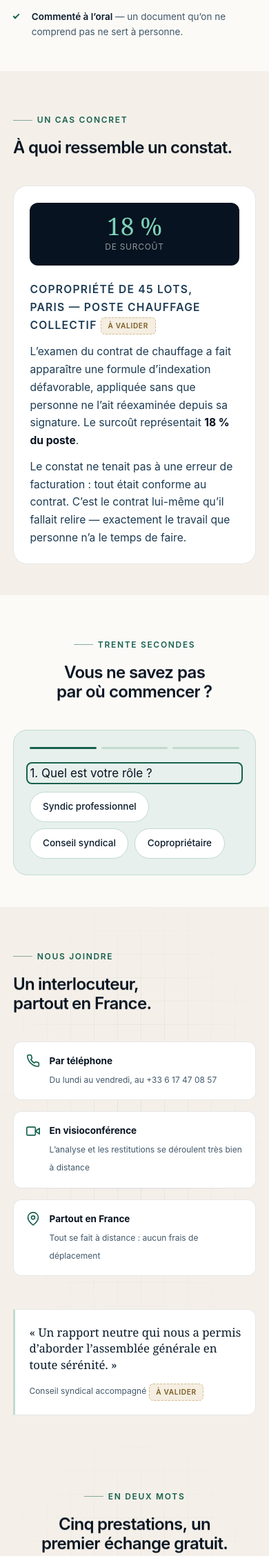
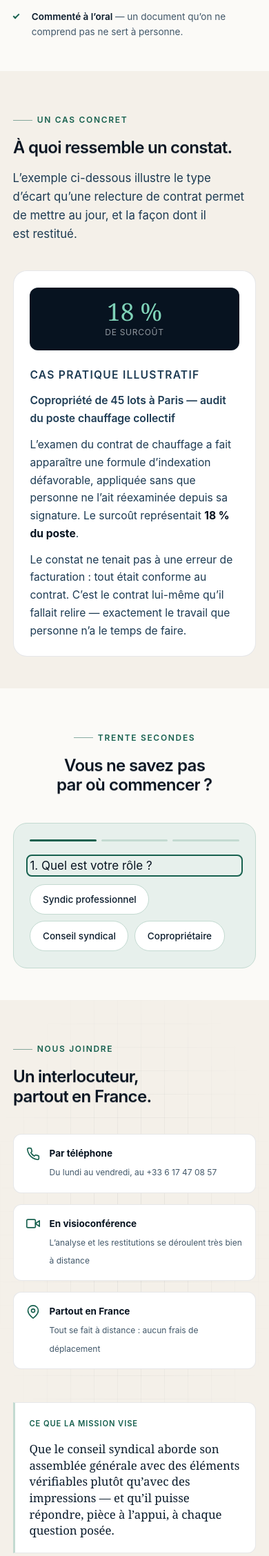
Before and after one commit to zdorsane/copro-performance-conseil, a PHP site: page / in a window 390 px wide. Shown: the part 2531-4787 px from the top of the page at 69% size. Run offline with PHP 8.4, Linux system fonts and the light colour scheme.

Commit message:
Finalisation : retire toutes les notes internes visibles
Vérification finale du site avant présentation client. 57 contrôles
automatisés sur les 20 pages, 57 conformes.

Notes internes
  43 pastilles « À valider » retirées sur 7 pages. Recherche globale
  ensuite sur À valider, A valider, CONTENU-A-VALIDER, TODO, FIXME,
  contenu détaillé, about:invalid : zéro occurrence visible.

Cas pratique et témoignage
  Le cas des 45 lots est désormais présenté comme « cas pratique
  illustratif », avec un chapeau qui le dit explicitement : il illustre
  un type d'écart, il ne se donne pas pour une référence client.

  Le témoignage attribué a été remplacé par un énoncé d'objectif, sans
  guillemets ni attribution. Aucun témoignage ne sera publié tant qu'il
  n'aura pas été recueilli et autorisé par la copropriété concernée :
  mettre des mots dans la bouche d'un client qui ne les a pas dits
  n'était pas une option.

Pages légales
  Les pastilles y marquaient de véritables champs vides ([SIREN],
  [Forme juridique]…). Les badges disparaissent, mais le bandeau de tête
  reste et s'adresse désormais au lecteur : « Document en cours de
  finalisation ». Il est exact tant que le cabinet n'a pas fourni les
  mentions obligatoires.

Formulaire
  Libellé « Votre adresse e-mail ». Placeholder « Décrivez votre
  situation en quelques lignes », en conservant les exemples qui rendent
  le champ utile. Vérifié : chaque label pointe un champ existant, les
  identifiants sont uniques, le consentement utilise un label
  enveloppant (valide), le piège à robots est masqué aux lecteurs
  d'écran.

Deux défauts SEO trouvés au passage
  - Trois pages portaient le <title> d'approche.html : mon remplacement
    visait une chaîne obsolète et échouait en silence. conseil-syndical,
    coproprietaire et ressources ont désormais un titre et une meta
    description propres. Les canoniques, elles, étaient correctes.
  - plan-du-site.html sautait de h1 à h3. Le titre du corps passe en h2
    et le sélecteur CSS a été étendu pour que l'apparence ne change pas.

Non modifié volontairement : couleurs, polices, animations, structure,
textes déjà corrects.

Audit : 340 mesures de responsivité, aucun débordement de 320 à 1920 px,
aucune erreur console, aucun lien interne cassé, JSON-LD valide.

Co-Authored-By: Claude Opus 5 (1M context) <noreply@anthropic.com>

```diff
--- a/approche.html
+++ b/approche.html
@@ -542,7 +542,7 @@
                 nombre d’exercices à examiner. Le délai est annoncé dans la proposition
                 écrite, avant le lancement de la mission, et il tient compte du temps
                 nécessaire à la collecte des documents — qui est souvent le facteur
-                le plus variable. <span class="flag">À valider</span>
+                le plus variable.
               </p>
             </div></div>
           </div>
@@ -567,7 +567,7 @@
                 Nous abordons systématiquement ce point lors du premier échange, afin
                 que la démarche soit engagée sur des bases régulières. Pour toute
                 question relevant de l’interprétation juridique, nous recommandons
-                l’avis d’un professionnel du droit. <span class="flag">À valider</span>
+                l’avis d’un professionnel du droit.
               </p>
             </div></div>
           </div>
--- a/assets/css/style.css
+++ b/assets/css/style.css
@@ -1234,6 +1234,10 @@ body.hide-flags .flag {
   margin-bottom: var(--sp-3);
 }
 
+/* Le niveau du titre depend de la page : h3 la ou une section h2 le
+   precede, h2 sur le plan du site ou il ouvre le contenu. Le style ne
+   doit pas dependre de ce choix semantique. */
+.value-card h2,
 .value-card h3 {
   font-size: var(--fs-h4);
   margin-bottom: var(--sp-3);
@@ -3751,6 +3755,14 @@ main > .page-head:first-child {
   margin-bottom: var(--sp-3);
 }
 
+.cas__titre {
+  font-size: var(--fs-h4);
+  font-weight: 620;
+  line-height: 1.3;
+  color: var(--ink-900);
+  margin-bottom: var(--sp-3);
+}
+
 .cas__corps p {
   font-size: var(--fs-base);
   line-height: 1.65;
@@ -3831,6 +3843,24 @@ main > .page-head:first-child {
   font-size: var(--fs-xs);
   line-height: 1.5;
   color: var(--text-muted);
+}
+
+/* Énoncé d'objectif : même cadre que le témoignage, mais sans guillemets
+   ni attribution — rien ici ne se fait passer pour une parole de client. */
+.temoignage__label {
+  font-size: 0.7rem;
+  font-weight: 640;
+  letter-spacing: 0.08em;
+  text-transform: uppercase;
+  color: var(--accent);
+}
+
+.temoignage__texte {
+  font-family: var(--font-display);
+  font-size: var(--fs-lg);
+  line-height: 1.4;
+  color: var(--ink-800);
+  max-width: 54ch;
 }
 
 /* --------------------------------------------------------------------------
@@ -3962,6 +3992,13 @@ main > .page-head:first-child {
   line-height: 1.62;
   color: var(--text-muted);
   max-width: 46ch;
+}
+
+/* Bandeau des pages légales. Ce n'est pas une note de développement : il
+   informe le lecteur que le document n'est pas encore définitif, ce qui
+   reste exact tant que les mentions obligatoires ne sont pas fournies. */
+.avertissement strong {
+  color: var(--ink-900);
 }
 
 /* Ligne de contact du 404 : discrète, mais présente. */
--- a/conseil-syndical.html
+++ b/conseil-syndical.html
@@ -4,7 +4,7 @@
 <meta charset="utf-8">
 <meta name="viewport" content="width=device-width, initial-scale=1">
 
-<title>Notre approche — La méthode en 5 étapes | Copro Performance Conseil</title>
+<title>Conseil syndical : contrôler la gestion sans y passer vos soirées | Copro Performance Conseil</title>
 <meta name="description" content="Vous siégez au conseil syndical ? Nous lisons les charges, les contrats et les procès-verbaux à votre place et vous rendons un rapport clair. Premier échange et pré-diagnostic gratuits.">
 <link rel="canonical" href="https://coproperformanceconseil.fr/conseil-syndical.html">
 
--- a/contact.html
+++ b/contact.html
@@ -170,7 +170,7 @@
 
           <div class="form__row">
             <div class="field">
-              <label class="field__label" for="email">E-mail <span class="req" aria-hidden="true">*</span></label>
+              <label class="field__label" for="email">Votre adresse e-mail <span class="req" aria-hidden="true">*</span></label>
               <input class="field__control" type="email" id="email" name="email"
                      autocomplete="email" required placeholder="vous@exemple.fr">
               <p class="field__error">Merci d’indiquer une adresse e-mail valide.</p>
@@ -222,7 +222,7 @@
           <div class="field">
             <label class="field__label" for="message">Votre message <span class="req" aria-hidden="true">*</span></label>
             <textarea class="field__control" id="message" name="message" rows="6" required
-                      placeholder="Décrivez brièvement votre copropriété et ce qui vous amène : une hausse de charges inexpliquée, un changement de syndic, une assemblée générale à préparer…"></textarea>
+                      placeholder="Décrivez votre situation en quelques lignes : une hausse de charges inexpliquée, un changement de syndic, une assemblée générale à préparer…"></textarea>
             <p class="field__hint">
               Plus votre message est précis, plus le premier échange sera utile.
               Inutile de joindre des documents à ce stade.
@@ -278,7 +278,6 @@
                 <dt>E-mail</dt>
                 <dd>
                   <a href="mailto:contact@coproperformanceconseil.fr">contact@coproperformanceconseil.fr</a>
-                  <span class="flag">À valider</span>
                 </dd>
               </div>
             </div>
@@ -316,7 +315,6 @@
                 <dt>Disponibilités</dt>
                 <dd>
                   Réponse sous 48 h ouvrées.
-                  <span class="flag">Horaires précis à confirmer</span>
                 </dd>
               </div>
             </div>
--- a/coproprietaire.html
+++ b/coproprietaire.html
@@ -4,7 +4,7 @@
 <meta charset="utf-8">
 <meta name="viewport" content="width=device-width, initial-scale=1">
 
-<title>Notre approche — La méthode en 5 étapes | Copro Performance Conseil</title>
+<title>Copropriétaire : comprendre ce que vous payez chaque trimestre | Copro Performance Conseil</title>
 <meta name="description" content="Vos charges augmentent sans explication lisible ? Nous vous aidons à lire votre appel de fonds, à situer vos postes de dépense et à formuler les bonnes questions. Premier échange gratuit.">
 <link rel="canonical" href="https://coproperformanceconseil.fr/coproprietaire.html">
 
--- a/index.html
+++ b/index.html
@@ -573,6 +573,10 @@
       <div class="section-head">
         <p class="eyebrow" data-reveal="fade">Un cas concret</p>
         <h2 id="t-cas" data-split>À quoi ressemble un constat.</h2>
+        <p class="lead" data-reveal style="--d:1">
+          L’exemple ci-dessous illustre le type d’écart qu’une relecture de
+          contrat permet de mettre au jour, et la façon dont il est restitué.
+        </p>
       </div>
 
       <div class="cas" data-reveal>
@@ -581,9 +585,9 @@
           <span>de surcoût</span>
         </div>
         <div class="cas__corps">
-          <p class="cas__label">
-            Copropriété de 45 lots, Paris — poste chauffage collectif
-            <span class="flag">À valider</span>
+          <p class="cas__label">Cas pratique illustratif</p>
+          <p class="cas__titre">
+            Copropriété de 45 lots à Paris — audit du poste chauffage collectif
           </p>
           <p>
             L’examen du contrat de chauffage a fait apparaître une formule
@@ -711,17 +715,19 @@
         </div>
       </div>
 
+      <!-- Aucun témoignage n'est publié tant qu'il n'a pas été recueilli et
+           autorisé par la copropriété concernée. Ce bloc énonce l'objectif
+           de la mission — il ne met pas de mots dans la bouche d'un client
+           qui ne les a pas dits. -->
       <div class="temoignages" data-stagger>
-        <figure class="temoignage" data-reveal>
-          <blockquote>
-            « Un rapport neutre qui nous a permis d’aborder l’assemblée générale
-            en toute sérénité. »
-          </blockquote>
-          <figcaption>
-            Conseil syndical accompagné
-            <span class="flag">À valider</span>
-          </figcaption>
-        </figure>
+        <div class="temoignage" data-reveal>
+          <p class="temoignage__label">Ce que la mission vise</p>
+          <p class="temoignage__texte">
+            Que le conseil syndical aborde son assemblée générale avec des
+            éléments vérifiables plutôt qu’avec des impressions — et qu’il
+            puisse répondre, pièce à l’appui, à chaque question posée.
+          </p>
+        </div>
       </div>
     </div>
   </section>
--- a/plan-du-site.html
+++ b/plan-du-site.html
@@ -117,7 +117,7 @@
 
         <div class="value-card tilt" data-reveal>
           <span class="value-card__num">01</span>
-          <h3>Le cabinet</h3>
+          <h2>Le cabinet</h2>
           <ul class="check-list mt-4" style="font-size:var(--fs-sm)">
             <li><svg width="15" height="15" viewBox="0 0 24 24" fill="none" stroke="currentColor" stroke-width="2.6" stroke-linecap="round" stroke-linejoin="round" aria-hidden="true"><path d="M5 12h14M13 6l6 6-6 6"/></svg><a class="link-underline" href="syndic-professionnel.html">Vous êtes syndic professionnel</a></li>
             <li><svg width="15" height="15" viewBox="0 0 24 24" fill="none" stroke="currentColor" stroke-width="2.6" stroke-linecap="round" stroke-linejoin="round" aria-hidden="true"><path d="M5 12h14M13 6l6 6-6 6"/></svg><a class="link-underline" href="ressources.html">Ressources — repères copropriété</a></li>
--- a/ressources.html
+++ b/ressources.html
@@ -4,8 +4,8 @@
 <meta charset="utf-8">
 <meta name="viewport" content="width=device-width, initial-scale=1">
 
-<title>Notre approche — La méthode en 5 étapes | Copro Performance Conseil</title>
-<meta name="description" content="Repères pratiques pour les conseils syndicaux : droits du conseil syndical, lecture des charges, préparation de l'assemblée générale, contrat de syndic, rénovation énergétique. Chaque repère renvoie à sa source officielle.">
+<title>Ressources copropriété : charges, assemblée générale, contrat de syndic | Copro Performance Conseil</title>
+<meta name="description" content="Six articles pour les conseils syndicaux : droits du conseil syndical, lecture des charges, préparation de l’assemblée générale, contrat de syndic. Chaque repère renvoie à sa source officielle.">
 <link rel="canonical" href="https://coproperformanceconseil.fr/ressources.html">
 
 <meta name="theme-color" content="#0B1C2C">
--- a/services.html
+++ b/services.html
@@ -894,7 +894,7 @@
           </li>
           <li data-reveal>
             <svg width="18" height="18" viewBox="0 0 24 24" fill="none" stroke="currentColor" stroke-width="2.4" stroke-linecap="round" stroke-linejoin="round" aria-hidden="true" style="color:var(--ink-300)"><path d="M18 6 6 18M6 6l12 12"/></svg>
-            <span><strong>Nous ne vendons ni travaux ni contrats.</strong> Aucune entreprise partenaire, aucune commission d’apport. <span class="flag">À valider</span></span>
+            <span><strong>Nous ne vendons ni travaux ni contrats.</strong> Aucune entreprise partenaire, aucune commission d’apport.</span>
           </li>
           <li data-reveal>
             <svg width="18" height="18" viewBox="0 0 24 24" fill="none" stroke="currentColor" stroke-width="2.4" stroke-linecap="round" stroke-linejoin="round" aria-hidden="true" style="color:var(--ink-300)"><path d="M18 6 6 18M6 6l12 12"/></svg>
```
Also changed, not shown: a-propos.html (+4 -6 lines), faq.html (+2 -6 lines), mentions-legales.html (+14 -17 lines), politique-confidentialite.html (+7 -11 lines).
